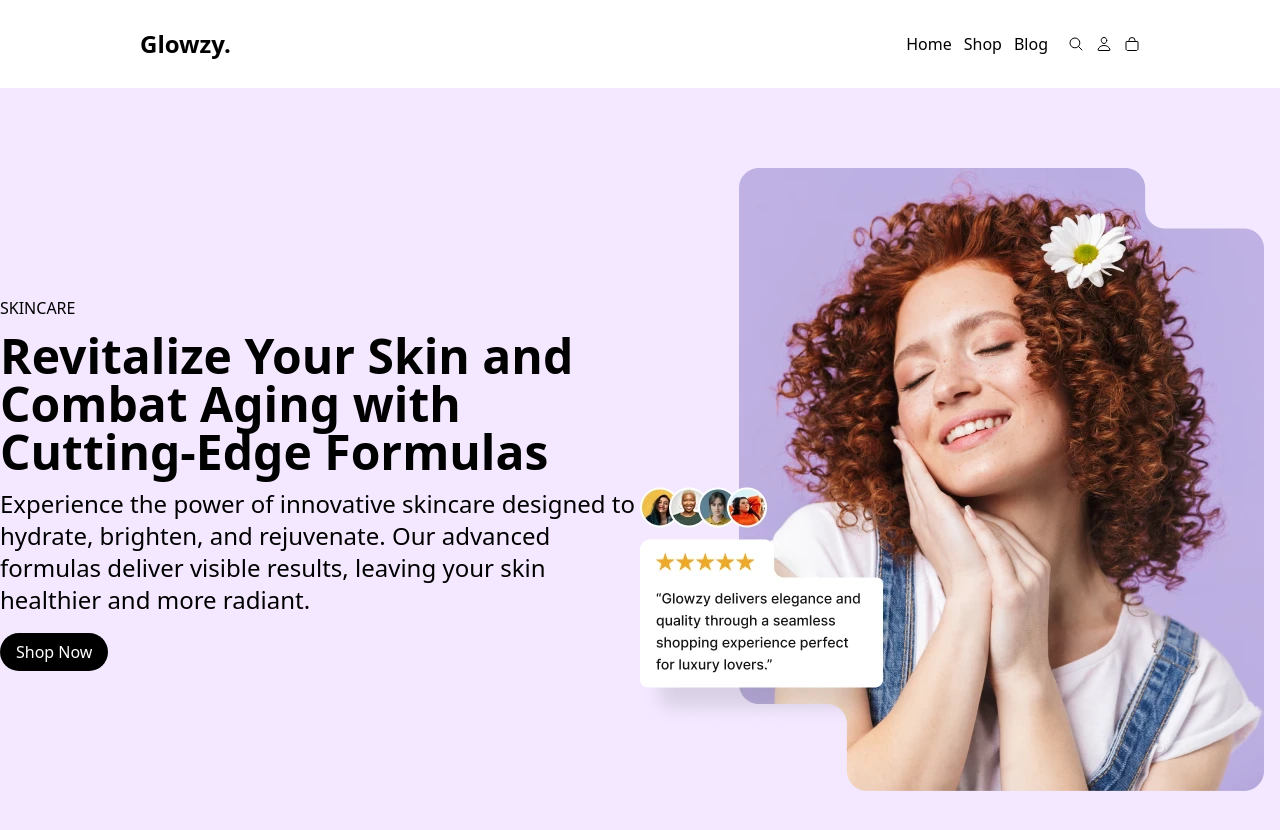
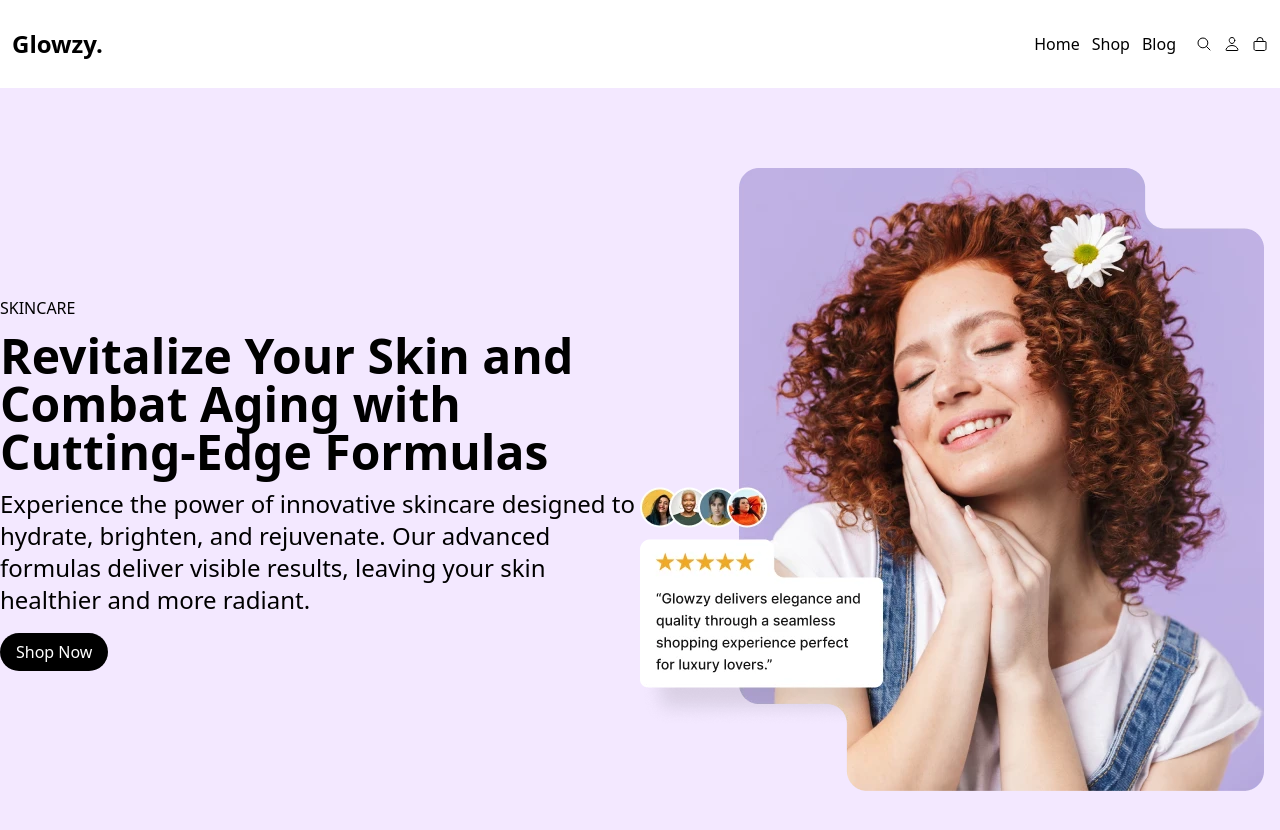
Before and after one commit to Stanislav453/ecommerce_products_app, a React (Vite) app: page / in a window 1280 px wide. Shown: the top 830 px of the page. Built offline with nearby package versions, Linux system fonts and the light colour scheme.

Commit message:
change container

```diff
--- a/src/Components/Navigation/Navigation.tsx
+++ b/src/Components/Navigation/Navigation.tsx
@@ -8,7 +8,6 @@ import {
 } from "react-icons/io5";
 
 export const Navigation = () => {
-
   const [isActive, setIsActive] = useState(false);
 
   const navActive = isActive ? "top-[65px]" : "top-[-350px]";
@@ -16,7 +15,7 @@ export const Navigation = () => {
   return (
     <>
       <div className="flex flex-col items-center">
-        <div className=" w-full max-w-screen-lg flex justify-between items-center py-5 px-3">
+        <div className=" w-full max-w-screen-xl flex justify-between items-center py-5 px-3">
           <NavLink className="font-bold text-2xl" to="/">
             Glowzy.
           </NavLink>
```
